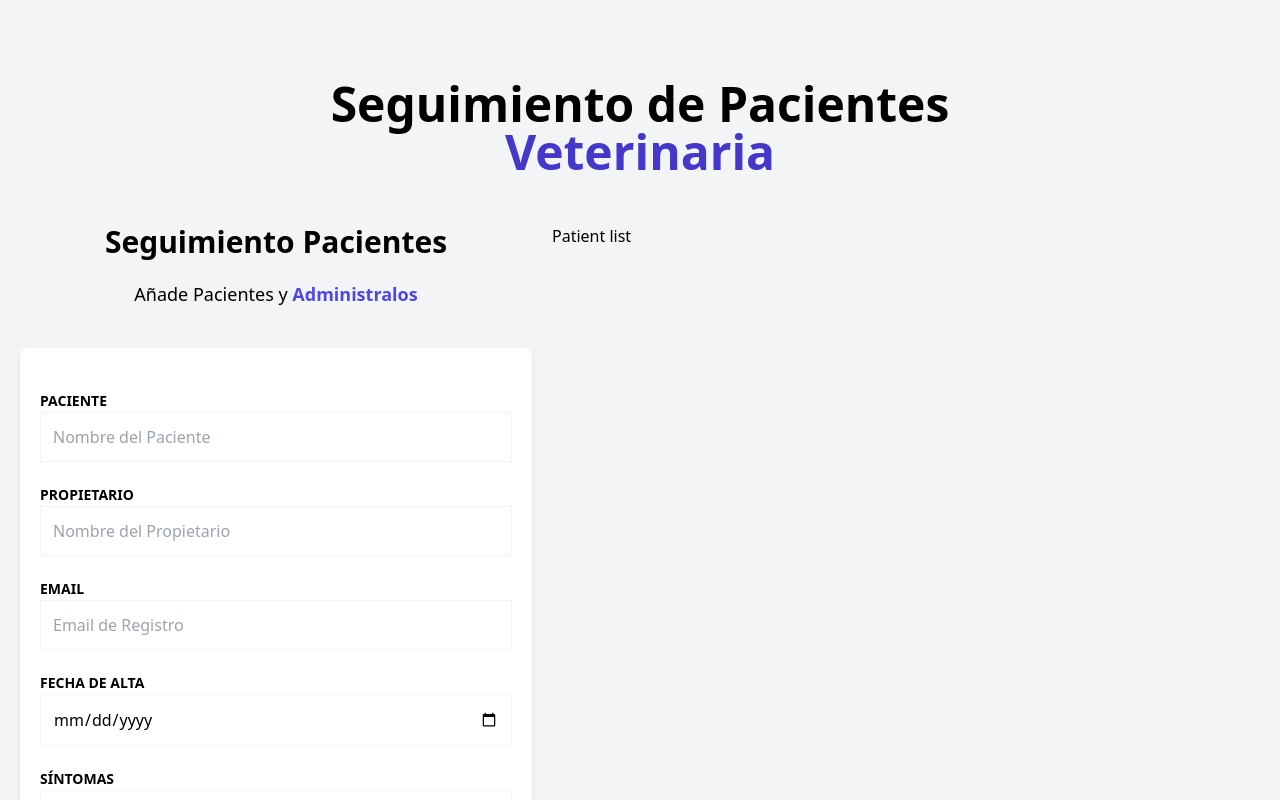
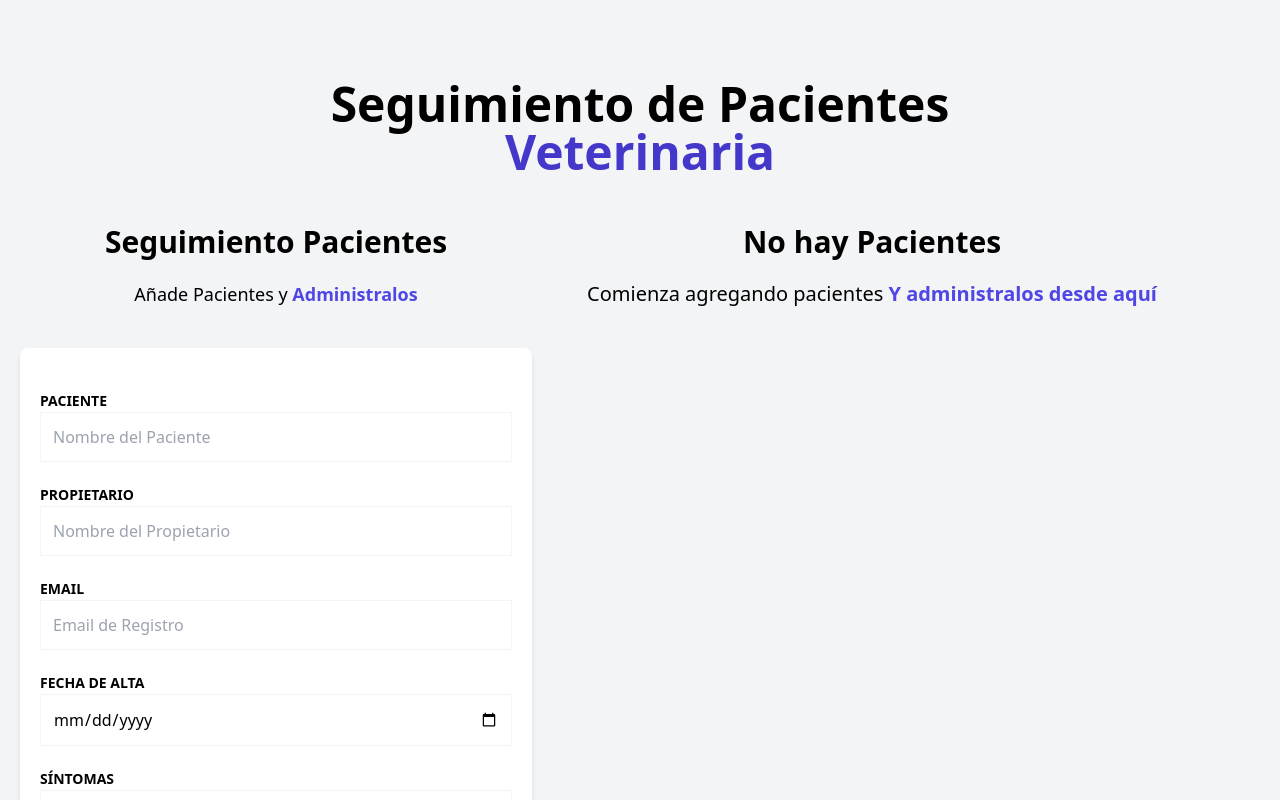
Before and after one commit to JPalacio3/Admin-pacientes-veterinaria, a React (Vite) app: page / in a window 1280 px wide. Shown: the top 800 px of the page. Built offline with nearby package versions, Linux system fonts and the light colour scheme.

Commit message:
Añadir componentes PatientDetails y PatientDetailItem, y actualizar PatientList para mostrar detalles de pacientes

```diff
--- a/package.json
+++ b/package.json
@@ -13,12 +13,14 @@
     "react": "^19.0.0",
     "react-dom": "^19.0.0",
     "react-hook-form": "^7.56.1",
+    "uuid": "^11.1.0",
     "zustand": "^5.0.3"
   },
   "devDependencies": {
     "@eslint/js": "^9.22.0",
     "@types/react": "^19.0.10",
     "@types/react-dom": "^19.0.4",
+    "@types/uuid": "^10.0.0",
     "@vitejs/plugin-react-swc": "^3.8.0",
     "autoprefixer": "^10.4.21",
     "eslint": "^9.22.0",
--- /dev/null
+++ b/src/components/PatientDetail.tsx
@@ -0,0 +1,19 @@
+import { Patient } from "../types";
+import PatientDetailItem from "./PatientDetailItem";
+
+type PatientDetailProps = {
+  patient: Patient;
+};
+
+export default function PatientDetails({ patient }: PatientDetailProps) {
+  return (
+    <div className="mx-5 my-10 px-5 py-10 bg-white shadow-md rounded-xl">
+      <PatientDetailItem label="ID" data={patient.id} />
+      <PatientDetailItem label="Nombre" data={patient.name} />
+      <PatientDetailItem label="Propietario" data={patient.caretaker} />
+      <PatientDetailItem label="Email" data={patient.email} />
+      <PatientDetailItem label="Fecha de alta" data={patient.date.toString()} />
+      <PatientDetailItem label="Sintomas" data={patient.symptoms} />
+    </div>
+  );
+}
--- /dev/null
+++ b/src/components/PatientDetailItem.tsx
@@ -0,0 +1,16 @@
+type PatientDetailItemProps = {
+  label: string;
+  data: string;
+};
+
+export default function PatientDetailItem({
+  label,
+  data,
+}: PatientDetailItemProps) {
+  return (
+    <p className="font-bold mb-3 text-gray-700 uppercase">
+      {label}: {""}
+      <span className="font-normal normal-case">{data}</span>
+    </p>
+  );
+}
--- a/src/components/PatientList.tsx
+++ b/src/components/PatientList.tsx
@@ -1,7 +1,36 @@
+import { usePatientSore } from "../store";
+import PatientDetails from "./PatientDetail";
+
 export default function PatientList() {
+  const patients = usePatientSore((state) => state.patients);
+
   return (
-    <div>
-      <h1>Patient list</h1>
+    <div className="md:w-1/2 lg:3/5 md:h-screen overflow-y-scroll">
+      {patients.length ? (
+        <>
+          <h2 className="font-black text-3xl text-center">
+            Listado de pacientes
+          </h2>
+          <p className="text-xl mt-5 mb-10 text-center">
+            Administra tus {""}
+            <span className="text-indigo-600 font-bold">Pacientes y citas</span>
+          </p>
+
+          {patients.map((patient) => {
+            return <PatientDetails key={patient.id} patient={patient} />;
+          })}
+        </>
+      ) : (
+        <>
+          <h2 className="font-black text-3xl text-center">No hay Pacientes</h2>
+          <p className="text-xl mt-5 mb-10 text-center">
+            Comienza agregando pacientes {""}
+            <span className="text-indigo-600 font-bold">
+              Y administralos desde aquí
+            </span>
+          </p>
+        </>
+      )}
     </div>
   );
 }
--- a/src/store.ts
+++ b/src/store.ts
@@ -1,4 +1,5 @@
 import { create } from "zustand";
+import { v4 as uuidv4 } from "uuid";
 import { DraftPatient, Patient } from "./types";
 
 type PatientState = {
@@ -6,9 +7,19 @@
   addPatient: (data: DraftPatient) => void;
 };
 
-export const usePatientSore = create<PatientState>(() => ({
+const createPatient = (patient: DraftPatient): Patient => {
+  return {
+    ...patient,
+    id: uuidv4(),
+  };
+};
+
+export const usePatientSore = create<PatientState>((set) => ({
   patients: [],
   addPatient: (data) => {
-    console.log(data);
+    const newPatient = createPatient(data);
+    set((state) => ({
+      patients: [...state.patients, newPatient],
+    }));
   },
 }));
```
Also changed, not shown: 1 other file (tests, documents, lock files or other folders).
